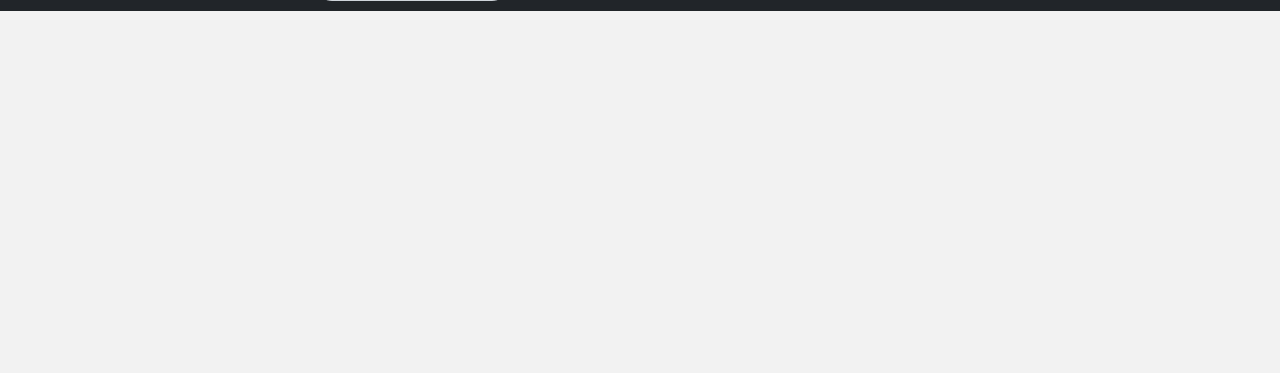
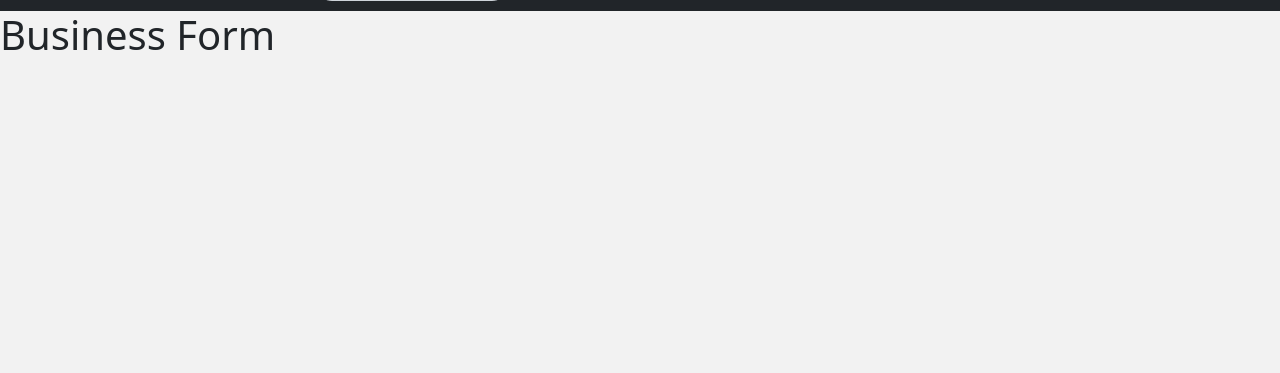
Before and after one commit to AdnanK1/quickchat, a Django app: page /add-business in a window 1280 px wide. Shown: the part 47-420 px from the top of the page. Run offline with Django 4.2, Linux system fonts and the light colour scheme; the visitor is signed in with stand-in values (Sample User, id 1); data that the repository does not hold is empty; some libraries are stand-ins or nearby versions.

Commit message:
base/forms:added the business entry form

```diff
--- a/base/forms.py
+++ b/base/forms.py
@@ -26,3 +26,9 @@ class UserUpdateform(ModelForm):
         model = models.Client
         fields = '__all__'
         exclude = ['user','email','national_id']
+
+class BusinessEntryForm(ModelForm):
+    class Meta:
+        model = models.Business
+        fields = '__all__'
+        exclude = ['client','neighbourhood']
--- a/base/templates/business.html
+++ b/base/templates/business.html
@@ -1,4 +1,4 @@
 {% extends 'base.html' %}
 {% block content %}
-<h1>Hi</h1>
+<h1>Business Form</h1>
 {% endblock %}
--- a/base/views.py
+++ b/base/views.py
@@ -107,7 +107,7 @@ def profilePage(request):
 @login_required(login_url='login')
 def business(request):
     context = {}
-    return render(request,'profile.html',context)
+    return render(request,'business.html',context)
 
 @login_required(login_url='login')
 def updateProfile(request):
```
